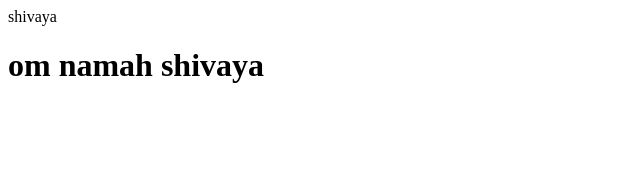
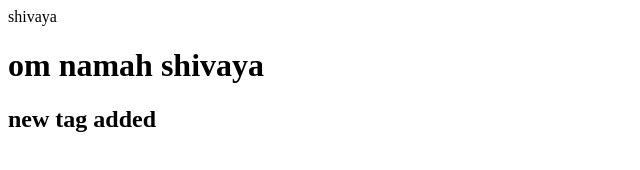
Before and after one commit to BALIRAM-PRAJAPATI/practice-2, a plain HTML site: page index.html in a window 1280 px wide. Shown: the whole page, without its empty margins (0-640 px from the left). Drawn offline with Linux system fonts and the light colour scheme.

Commit message:
added new tag

```diff
--- a/index.html
+++ b/index.html
@@ -7,5 +7,6 @@ ram
 <body>
 <p>shivaya</p>
 <h1>om namah shivaya</h1>
+<h2>new tag added</h2>
 </body>
 </html>
```
